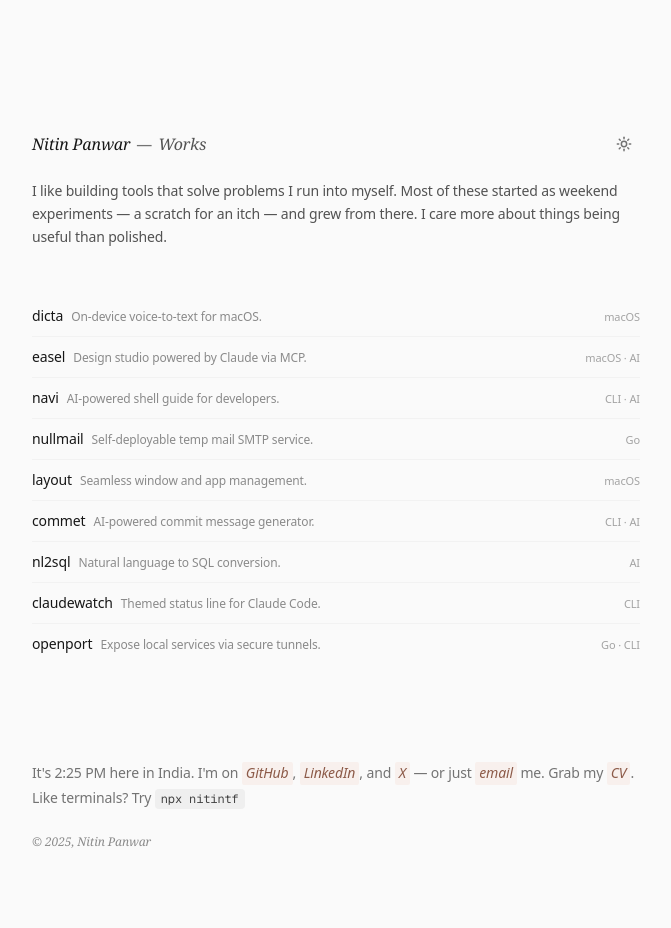
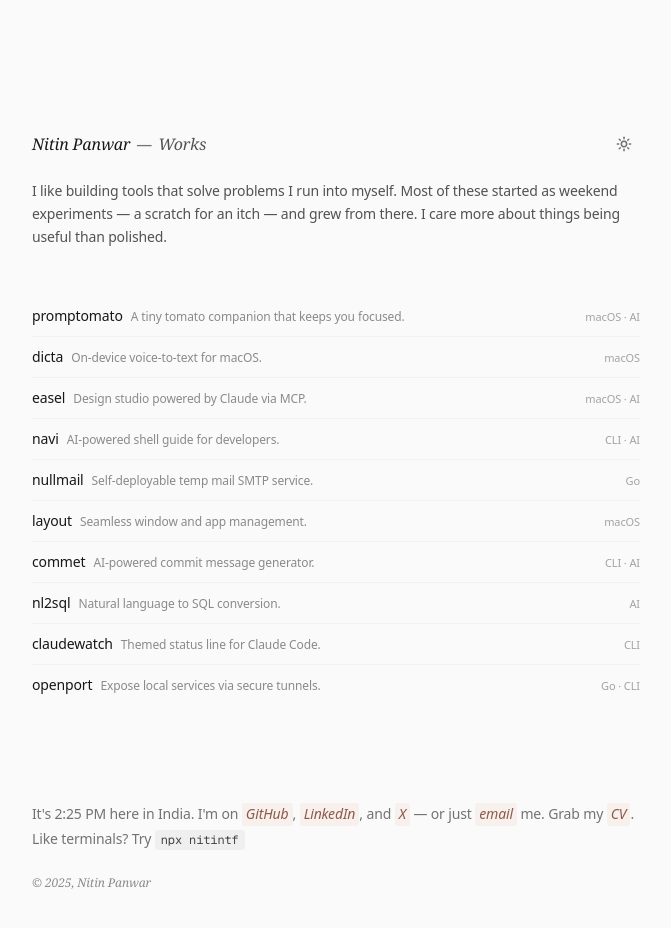
Before and after one commit to nitintf/www, a Next.js app: page /works in a window 1280 px wide. Shown: the top 928 px of the page, without its empty margins (304-975 px from the left). Built offline with nearby package versions, Linux system fonts and the light colour scheme; no server answers; a web font is replaced by a local one.

Commit message:
feat: add promptomato to works

```diff
--- a/app/works/page.tsx
+++ b/app/works/page.tsx
@@ -13,6 +13,12 @@ interface WorkItem {
 }
 
 const works: WorkItem[] = [
+  {
+    title: 'promptomato',
+    description: 'A tiny tomato companion that keeps you focused.',
+    tag: 'macOS · AI',
+    url: 'https://promptomato.app',
+  },
   {
     title: 'dicta',
     description: 'On-device voice-to-text for macOS.',
```
